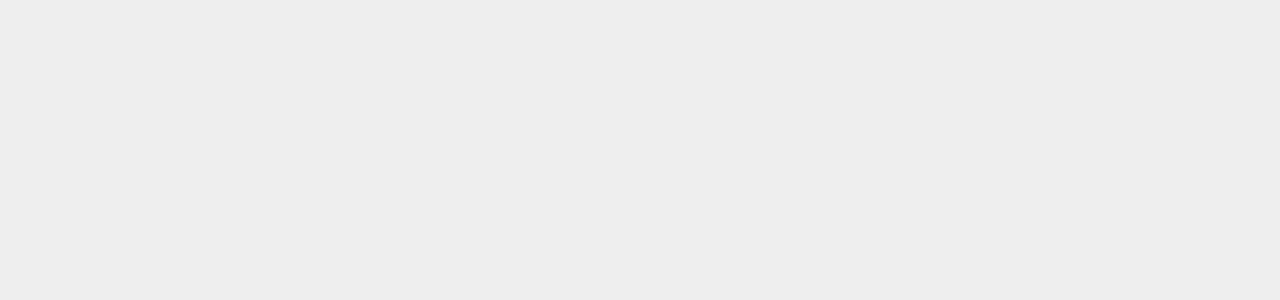
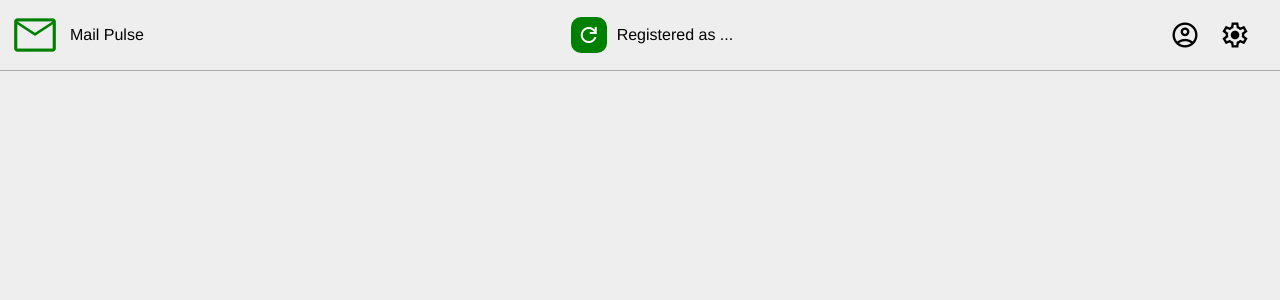
Before and after one commit to Mohamed-code-13/mail-pulse, a Vue app in the folder front-end-mail-server/: page /home in a window 1280 px wide. Shown: the top 300 px of the page. Built offline with nearby package versions, Linux system fonts and the light colour scheme.

Commit message:
Finishing the Header. Changing some styles.

```diff
--- a/front-end-mail-server/index.html
+++ b/front-end-mail-server/index.html
@@ -4,6 +4,11 @@
     <meta charset="UTF-8" />
     <link rel="icon" href="/favicon.ico" />
     <meta name="viewport" content="width=device-width, initial-scale=1.0" />
+
+    <link
+      href="https://fonts.googleapis.com/css2?family=Material+Symbols+Outlined"
+      rel="stylesheet"
+    />
     <title>Mail Pulse</title>
   </head>
   <body>
--- a/front-end-mail-server/src/App.vue
+++ b/front-end-mail-server/src/App.vue
@@ -1,7 +1,7 @@
 <template>
-  <div>
-    <router-view />
-  </div>
+  <!-- <div> -->
+  <router-view />
+  <!-- </div> -->
 </template>
 
 <script>
@@ -20,7 +20,7 @@ export default {
   text-align: center;
 }
 
-body {
+* {
   margin: 0px;
   padding: 0px;
   background: #eee;
--- a/front-end-mail-server/src/assets/main.css
+++ b/front-end-mail-server/src/assets/main.css
@@ -1,4 +1,4 @@
-@import './base.css';
+/* @import './base.css';
 
 #app {
   max-width: 1280px;
@@ -32,4 +32,4 @@ a,
     grid-template-columns: 1fr 1fr;
     padding: 0 2rem;
   }
-}
+} */
--- /dev/null
+++ b/front-end-mail-server/src/components/Header.vue
@@ -0,0 +1,68 @@
+<template>
+  <div class="header">
+    <div class="left">
+      <span class="material-symbols-outlined logo"> mail </span>
+      <p class="title">Mail Pulse</p>
+    </div>
+    <div class="middle">
+      <span class="material-symbols-outlined"> refresh </span>
+      <p>Registered as ...</p>
+    </div>
+    <div class="right">
+      <span class="material-symbols-outlined"> account_circle </span>
+      <span class="material-symbols-outlined"> settings </span>
+    </div>
+  </div>
+</template>
+
+<script>
+export default {}
+</script>
+
+<style scoped>
+.header {
+  display: flex;
+  align-items: center;
+  justify-content: space-between;
+  border-bottom: 1px solid #aaa;
+}
+
+.left {
+  display: flex;
+  align-items: center;
+  cursor: pointer;
+}
+
+.left span {
+  padding: 10px;
+  font-size: 50px;
+  color: green;
+}
+
+.middle {
+  display: flex;
+  align-items: center;
+  padding: 10px;
+}
+
+.middle span {
+  padding: 6px;
+  margin-right: 10px;
+  cursor: pointer;
+  background-color: green;
+  color: white;
+  border: none;
+  border-radius: 10px;
+}
+
+.right {
+  display: flex;
+  padding-right: 20px;
+}
+
+.right span {
+  padding: 10px;
+  cursor: pointer;
+  font-size: 30px;
+}
+</style>
--- a/front-end-mail-server/src/views/Home.vue
+++ b/front-end-mail-server/src/views/Home.vue
@@ -1,9 +1,15 @@
 <template>
-  <div></div>
+  <div class="home">
+    <Header />
+  </div>
 </template>
 
 <script>
-export default {}
+import Header from '@/components/Header.vue'
+
+export default {
+  components: { Header }
+}
 </script>
 
 <style scoped></style>
--- a/front-end-mail-server/src/views/LoginForm.vue
+++ b/front-end-mail-server/src/views/LoginForm.vue
@@ -39,23 +39,21 @@ export default {
 <style scoped>
 .login {
   border-bottom: 1px solid #555;
+  background: white;
 }
 
 .welcome {
-  margin: 15px;
-  padding: 15px;
+  padding: 15px 40px;
+  width: 420px;
   color: white;
   background: #999;
   border-radius: 12px;
   margin: 20px auto;
-  left: 50%;
-  position: relative;
+  box-sizing: content-box;
 }
 
 form {
   width: 420px;
-  left: 50%;
-  position: relative;
   margin: 0 auto;
   background: white;
   text-align: left;
@@ -70,6 +68,7 @@ label {
   font-size: 12px;
   letter-spacing: 1px;
   font-weight: bold;
+  background: white;
 }
 
 input {
@@ -80,6 +79,7 @@ input {
   border: none;
   border-bottom: 1px solid #ddd;
   color: #555;
+  background: white;
 }
 
 button {
@@ -100,10 +100,12 @@ p {
   color: #555;
   margin-top: 12px;
   text-align: center;
+  background: white;
 }
 
 span {
   color: green;
   cursor: pointer;
+  background: white;
 }
 </style>
--- a/front-end-mail-server/src/views/SignUpForm.vue
+++ b/front-end-mail-server/src/views/SignUpForm.vue
@@ -42,23 +42,21 @@ export default {
 <style scoped>
 .signup {
   border-bottom: 1px solid #555;
+  background: white;
 }
 
 .welcome {
-  margin: 15px;
-  padding: 15px;
+  padding: 15px 40px;
+  width: 420px;
   color: white;
   background: #999;
   border-radius: 12px;
   margin: 20px auto;
-  left: 50%;
-  position: relative;
+  box-sizing: content-box;
 }
 
 form {
   width: 420px;
-  left: 50%;
-  position: relative;
   margin: 0 auto;
   background: white;
   text-align: left;
@@ -73,6 +71,7 @@ label {
   font-size: 12px;
   letter-spacing: 1px;
   font-weight: bold;
+  background: white;
 }
 
 input {
@@ -83,6 +82,7 @@ input {
   border: none;
   border-bottom: 1px solid #ddd;
   color: #555;
+  background: white;
 }
 
 button {
@@ -103,10 +103,12 @@ p {
   color: #555;
   margin-top: 12px;
   text-align: center;
+  background: white;
 }
 
 span {
   color: green;
   cursor: pointer;
+  background: white;
 }
 </style>
```
Also changed, not shown: front-end-mail-server/src/assets/base2.css (renamed from front-end-mail-server/src/assets/base.css).
